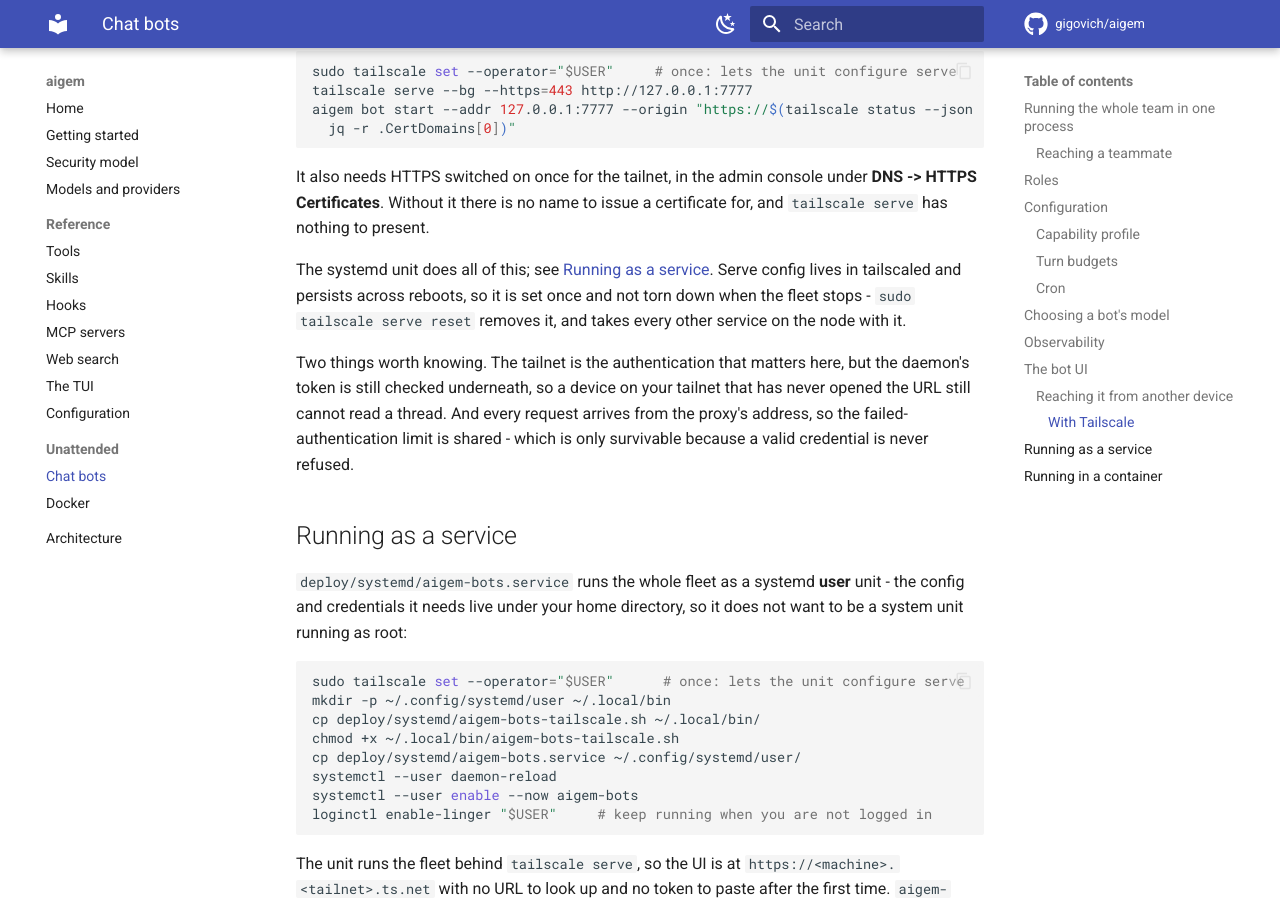
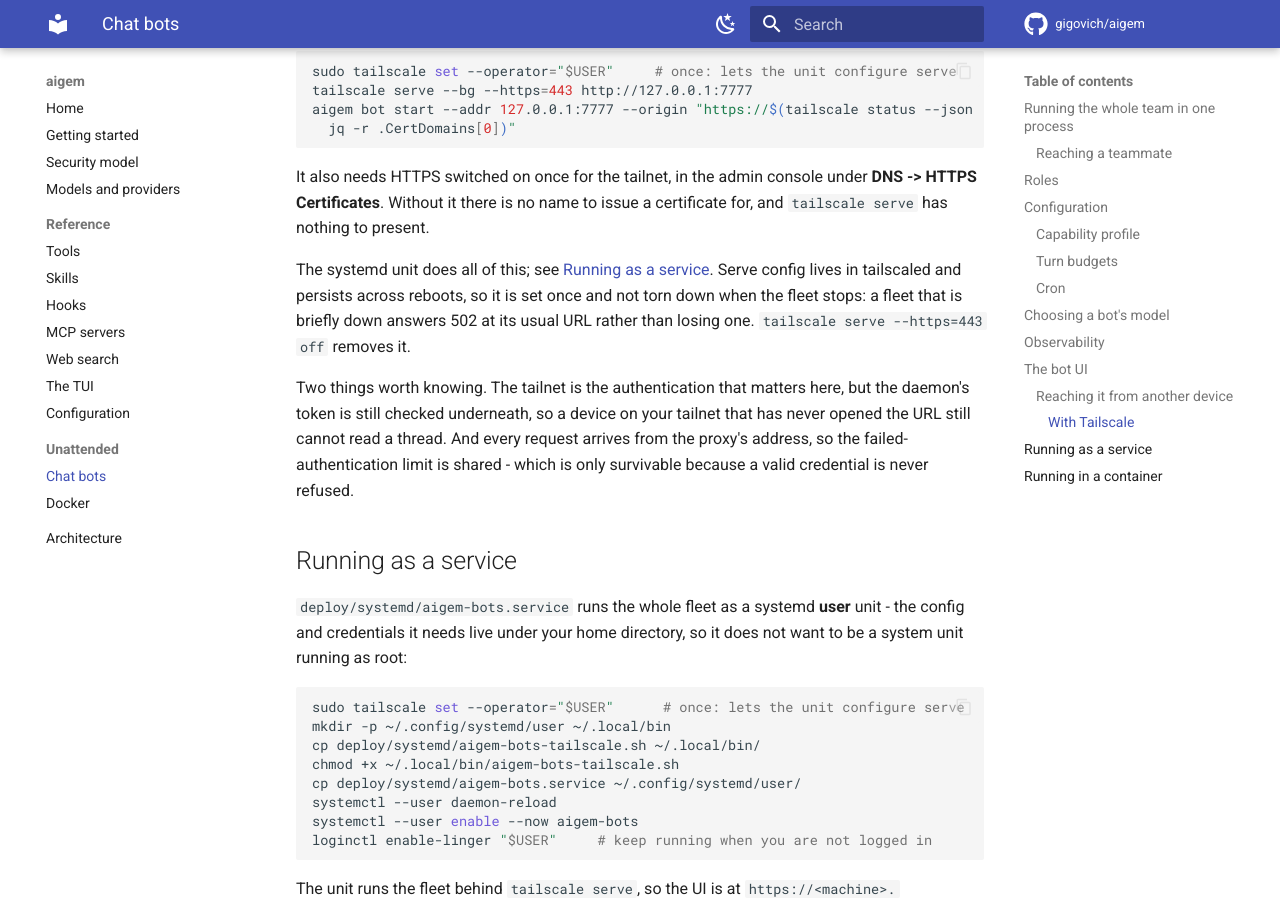
Before and after one commit to gigovich/aigem, an MkDocs documentation site: the page built from docs/bots.md, in a window 1280 px wide and 900 px high, scrolled down 7291 px. Built offline with MkDocs 1.6.1 and Material for MkDocs 9.7.7, drawn with Linux system fonts in a browser that asks for light colours; comment, search, counter and statistics services are not loaded.

Commit message:
fix(deploy): name the right way to remove the serve config
The script and the docs said this version of the CLI offers no per-target
removal, only `serve reset`, which would take every other service on the
node with it. Not so: `tailscale serve --https=443 off` works, and the
CLI prints that line itself when it starts serving. It is absent from
`serve --help`, which is where the claim came from.

```diff
--- a/docs/bots.md
+++ b/docs/bots.md
@@ -346,8 +346,9 @@
 
 The systemd unit does all of this; see [Running as a service](#running-as-a-service).
 Serve config lives in tailscaled and persists across reboots, so it is set once
-and not torn down when the fleet stops - `sudo tailscale serve reset` removes
-it, and takes every other service on the node with it.
+and not torn down when the fleet stops: a fleet that is briefly down answers 502
+at its usual URL rather than losing one. `tailscale serve --https=443 off`
+removes it.
 
 Two things worth knowing. The tailnet is the authentication that matters here,
 but the daemon's token is still checked underneath, so a device on your tailnet
```
Also changed, not shown: 1 other file.
